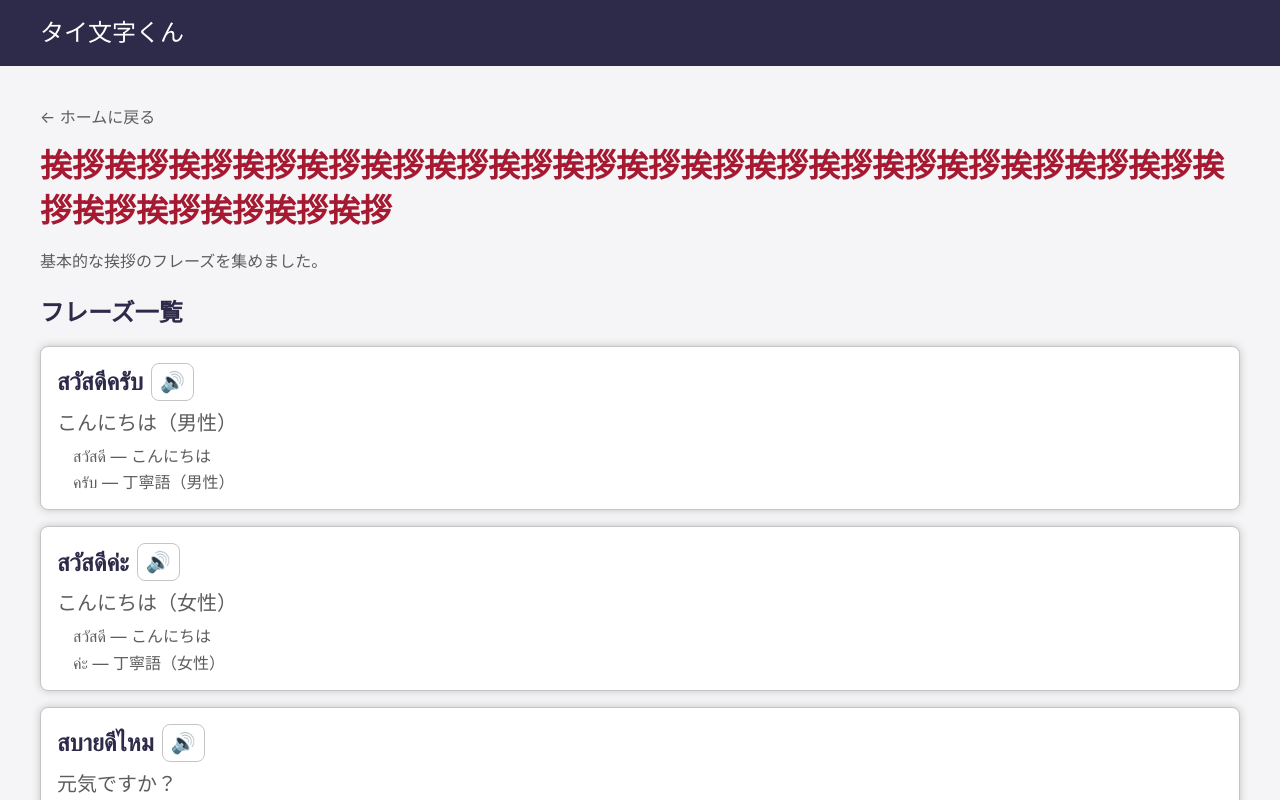
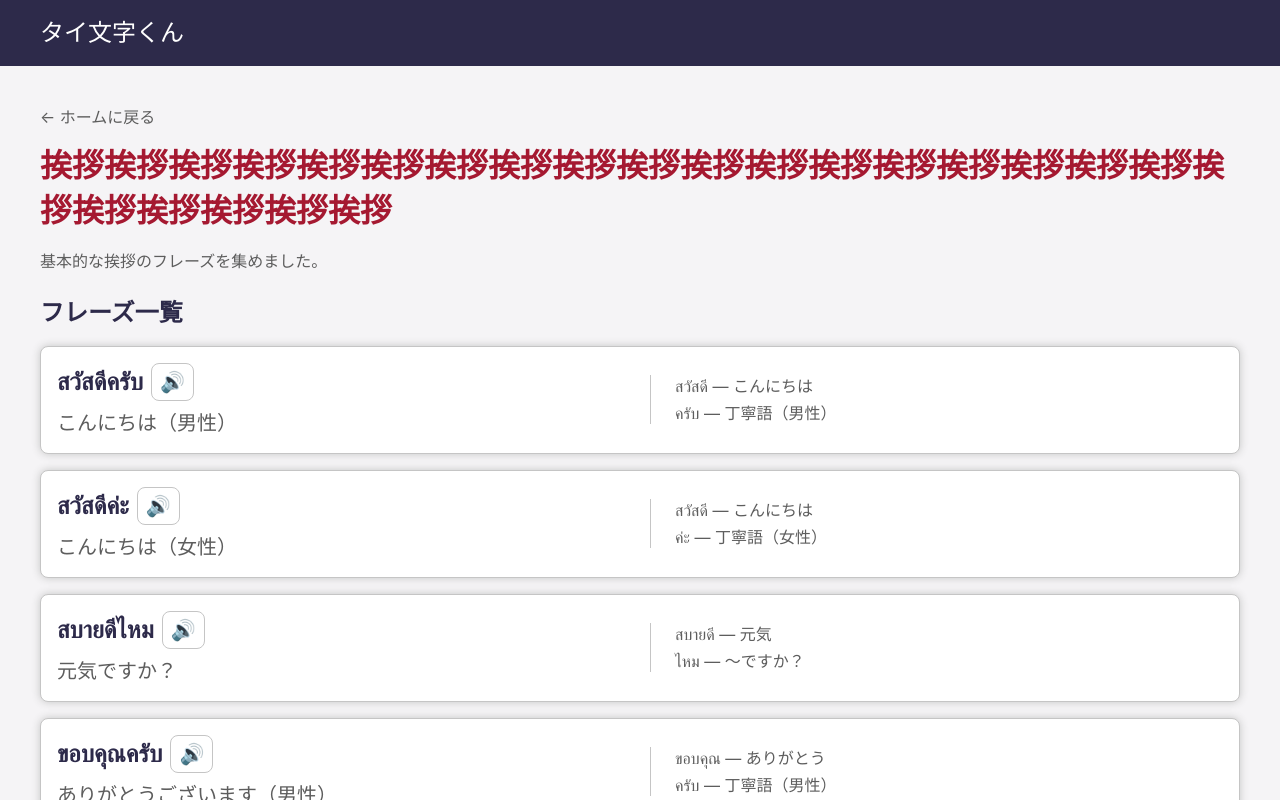
Before and after one commit to yuma0306/maipensapparot, a SvelteKit app: page /situations/greeting in a window 1280 px wide. Shown: the top 800 px of the page. Built offline with nearby package versions, Linux system fonts and the light colour scheme.

Commit message:
デザイン修正

```diff
--- a/src/lib/components/CardImage/CardImage.svelte
+++ b/src/lib/components/CardImage/CardImage.svelte
@@ -1,5 +1,4 @@
 <script lang="ts">
-	import type { Snippet } from 'svelte';
 	import type { HTMLAnchorAttributes, HTMLAttributes } from 'svelte/elements';
 
 	type CommonProps = {
--- a/src/routes/situations/[id]/+page.svelte
+++ b/src/routes/situations/[id]/+page.svelte
@@ -26,6 +26,7 @@
 	<Stack size={2} variant="div">
 		{#each situation.phrases as phrase}
 			<div class="phrase-card">
+				<div class="phrase-main">
 					<div class="phrase-header">
 						<span class="thai">{phrase.thai}</span>
 						<button onclick={() => speak(phrase.thai)} class="speak-button" aria-label="音声再生"
@@ -33,6 +34,7 @@
 						>
 					</div>
 					<p class="japanese">{phrase.japanese}</p>
+				</div>
 				<ul class="word-list">
 					{#each phrase.words as word}
 						<li><strong>{word.thai}</strong> — {word.meaning}</li>
@@ -72,12 +74,23 @@
 	}
 	.phrase-card {
 		display: grid;
-		row-gap: calc(var(--spacing-1) * 1px);
+		row-gap: calc(var(--spacing-2) * 1px);
 		padding: calc(var(--spacing-2) * 1px);
 		background-color: var(--color-white);
 		border-radius: calc(var(--border-radius) * 1px);
 		box-shadow: var(--shadow);
 		border: 1px solid var(--color-gray);
+	}
+	@media (min-width: 640px) {
+		.phrase-card {
+			grid-template-columns: 1fr 1fr;
+			align-items: center;
+			column-gap: 20px;
+		}
+	}
+	.phrase-main {
+		display: grid;
+		row-gap: calc(var(--spacing-1) * 1px);
 	}
 	.phrase-header {
 		display: flex;
@@ -110,6 +123,18 @@
 		font-size: calc(var(--font-size-1) * 1px);
 		color: var(--color-dark);
 	}
+	@media (min-width: 640px) {
+		.word-list {
+			border-left: 1px solid var(--color-gray);
+			padding-left: calc(var(--spacing-3) * 1px);
+		}
+	}
+	@media (max-width: 639px) {
+		.word-list {
+			border-top: 1px solid var(--color-gray);
+			padding-top: calc(var(--spacing-1) * 1px);
+		}
+	}
 	.start-button {
 		display: block;
 		text-align: center;
```
Lines whose indentation alone changed are shown as unchanged.
